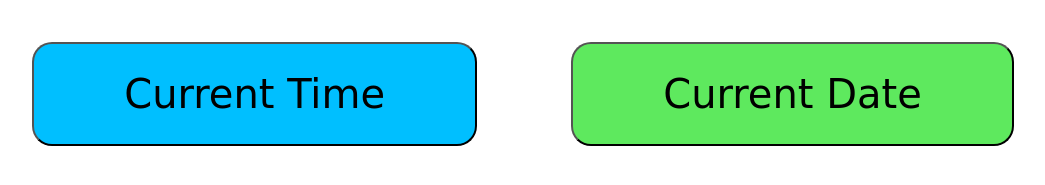
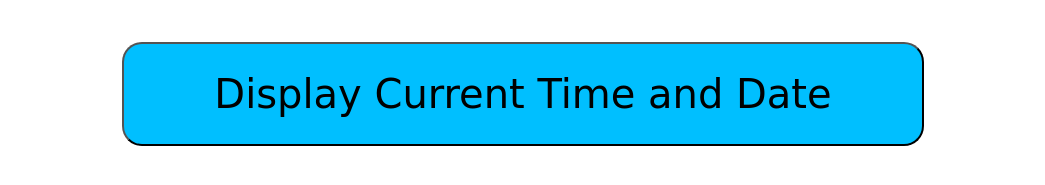
Before and after one commit to rtsv/Stopwatch, a plain HTML site: page index.html in a window 1280 px wide. Shown: the part 179-364 px from the top of the page, without its empty margins (117-1162 px from the left). Drawn offline with nearby package versions, Linux system fonts and the light colour scheme.

Commit message:
Update index.html

```diff
--- a/index.html
+++ b/index.html
@@ -47,8 +47,7 @@
             <button class="btn-stop" id="stop" onclick="stop()">Stop</button>
             <button class="btn-reset" id="reset" onclick="reset()" >Reset</button>
             <div class="mouse-btn">
-                <button class="time" id="time" onmouseover="mouseoverTime()" onmouseout="mouseoutTime()"> Current Time</button>
-                <button class="date" id="date" onmouseover="onmouseDate()" onmouseout="outmouseDime()"> Current Date</button>
+                <button class="time" id="time" onmouseover="mouseoverTime()" onmouseout="mouseoutTime()" >Display Current Time and Date</button>
             </div>
         </div>
     </body>
```
